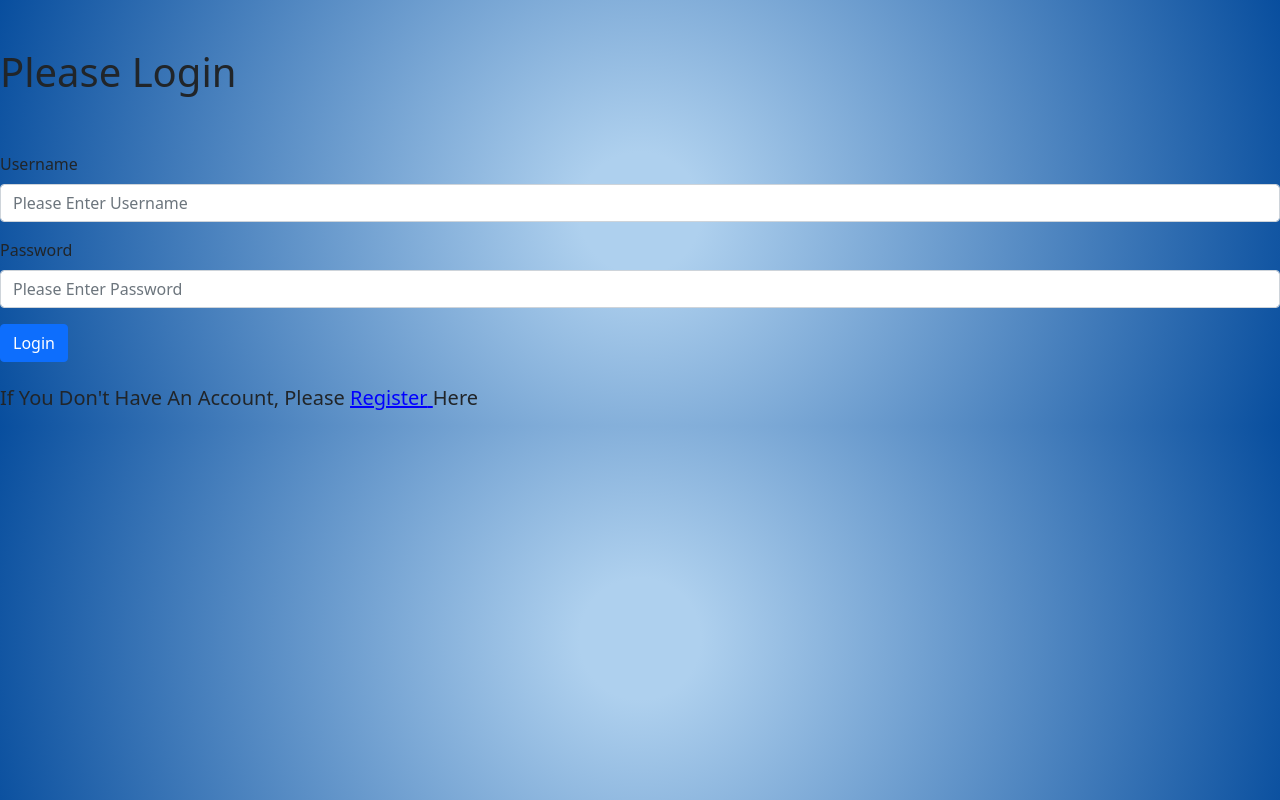
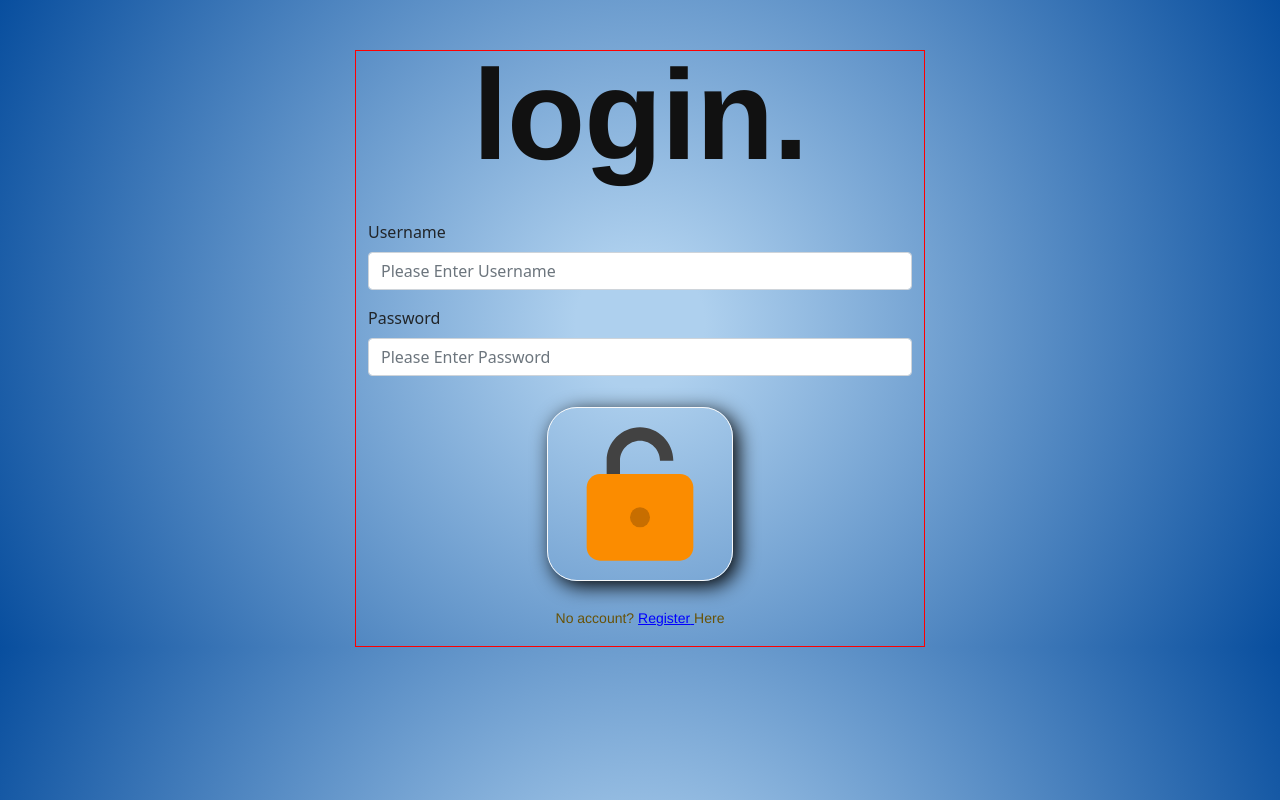
Before and after one commit to whejy/myVault, a React (Create React App) app in the folder frontend/: page / in a window 1280 px wide. Built offline with nearby package versions, Linux system fonts and the light colour scheme.

Commit message:
styled login page

```diff
--- a/frontend/src/App.css
+++ b/frontend/src/App.css
@@ -1,26 +1,27 @@
+.app-title {
+  color: #111;
+  padding-bottom: 25px;
+  font-family: 'Helvetica Neue', sans-serif;
+  font-size: 15vw;
+  font-weight: bold;
+  letter-spacing: -1px;
+  line-height: 1;
+  text-align: center;
+}
+
 body {
+  padding-top: 50px;
   background: rgb(174,208,238);
   background: radial-gradient(circle, rgba(174,208,238,1) 9%, rgba(8,78,158,1) 100%);
 }
 
-#app-title
-  { color: #111; padding-bottom: 25px; font-family: 'Helvetica Neue', sans-serif; font-size: 15vw; font-weight: bold; letter-spacing: -1px; line-height: 1; text-align: center; }
-
-
-  .button-outline {
-    border: 0 !important;
-  }
-
-
-.card-icons {
-  padding: 15px 10px 15px 10px;
-  user-select: none;
-  cursor: pointer;
-
+.button-outline {
+  border: 0 !important;
 }
 
-.card-header-footer {
-  border-radius: 10px !important;
+#card-body {
+  padding-top: 30px;
+  padding-bottom: 30px;
 }
 
 .card-body-titles {
@@ -29,54 +30,27 @@ body {
   font-weight: lighter;
 }
 
-
-.icons-footer {
-  padding-right: 45px;
+.card-header-footer {
+  border-radius: 10px !important;
 }
 
+.card-icons {
+  padding: 15px 10px 15px 10px;
+  user-select: none;
+  cursor: pointer;
+}
 
 #card-whole {
   border-radius: 15px;
   box-shadow: 5px 5px 20px black;
 }
 
-#card-body {
-  padding-top: 30px;
-  padding-bottom: 30px;
+.container-space {
+  margin-bottom: 30px;
 }
 
 #empty-search {
   font-style: oblique;
-}
-
-#search-container {
-  position: relative;
-}
-
-#search-reset {
-  position: absolute;
-  right: 20px;
-  top: 20%;
-}
-
-#search-input {
-  padding-right: 35px;
-}
-
-#search-reset:hover {
-  background-color: unset;
-  opacity: .5;
-}
-
-#search-reset:focus {
-  background-color: unset;
-  outline-color: white;
-  box-shadow: none;
-  opacity: .5;
-}
-
-#url-link {
-  padding: 20px;
 }
 
 .fake-link {
@@ -90,15 +64,74 @@ body {
   color: #4d7ae3;
 }
 
+.icons-footer {
+  padding-right: 45px;
+}
+
+.login-buttons {
+    box-shadow: 5px 5px 20px black;
+    border-radius: 30px !important;
+    margin-top: 15px;
+    margin-bottom: 25px;
+}
+
+p {
+  color: #685206;
+  font-family: 'Helvetica Neue', sans-serif;
+  font-size: 14px;
+  line-height: 24px;
+  margin: 0 0 24px;
+  text-align: justify;
+  text-justify: inter-word;
+}
+
 .padding-0{
   padding-right:0;
   padding-left:0;
 }
 
-.container-space {
-  margin-bottom: 30px;
-}
-
 .radio-button-label {
   margin-right: 20px;
 }
+
+#search-container {
+  position: relative;
+}
+
+#search-input {
+  padding-right: 35px;
+}
+
+#search-reset {
+  position: absolute;
+  right: 20px;
+  top: 20%;
+}
+
+#search-reset:focus {
+  background-color: unset;
+  outline-color: white;
+  box-shadow: none;
+  opacity: .5;
+}
+
+#search-reset:hover {
+  background-color: unset;
+  opacity: .5;
+}
+
+
+#url-link {
+  padding: 20px;
+}
+
+
+/* .test {
+    height: 100px;
+    transition: height 300ms;
+    width: 100px;
+}
+
+.is-active {
+  height: 25em;
+} */
--- a/frontend/src/App.js
+++ b/frontend/src/App.js
@@ -31,9 +31,7 @@ function App() {
           // Add password visibility state and random color for card decoration
           resp.map((el) => {
             el.visibility = false;
-            if (!el.url) {
-              el.color = randomColor({ format: "rgba", alpha: 0.5 });
-            }
+            el.color = getColor();
             return el;
           })
         )
@@ -91,15 +89,19 @@ function App() {
     }
 
     if (action === "insert") {
-      article.color = randomColor({ format: "rgba", alpha: 0.25 });
+      article.color = getColor();
       setArticles([article, ...articles]);
     }
+  };
+
+  const getColor = () => {
+    return randomColor({ format: "rgba", alpha: 0.5 });
   };
 
   return (
     <Container fluid>
       <Row>
-        <div id="app-title">myVault.</div>
+        <Col className="app-title">myVault.</Col>
       </Row>
       <Row style={{ paddingBottom: "5px" }}>
         <Col className="d-flex g-4 justify-content-center">
--- a/frontend/src/components/ArticleList.js
+++ b/frontend/src/components/ArticleList.js
@@ -60,7 +60,7 @@ function ArticleList(props) {
                 key={article.id}
                 className="d-flex"
                 xs={"10"}
-                sm={"6"}
+                sm={"7"}
                 md={"5"}
                 lg={"4"}
                 xl={"3"}
@@ -74,13 +74,13 @@ function ArticleList(props) {
                   >
                     <Row>
                       <Col
-                        sm={"9"}
+                        sm={"8"}
                         className="d-flex align-items-center justify-content-center justify-content-sm-start"
                       >
                         {article.description && <i>{article.description}</i>}
                       </Col>
                       <Col
-                        sm={"3"}
+                        sm={"4"}
                         className="d-flex justify-content-center justify-content-sm-end"
                       >
                         <span
@@ -116,7 +116,7 @@ function ArticleList(props) {
                     id="card-body"
                     className="d-flex justify-content-center"
                   >
-                    <Col xs={"6"}>
+                    <Col xs={"8"}>
                       <span className="card-body-titles">Username:</span>{" "}
                       <h3>{article.username}</h3>
                       <br />
@@ -128,7 +128,7 @@ function ArticleList(props) {
                       </h3>
                     </Col>
                     <Col
-                      xs={"6"}
+                      xs={"4"}
                       className="d-flex justify-content-center align-items-center"
                     >
                       {article.url ? (
--- a/frontend/src/components/FormModal.js
+++ b/frontend/src/components/FormModal.js
@@ -73,6 +73,18 @@ function FormModal(props) {
         <ModalBody>
           {props.article ? (
             <div className="mb-3">
+              <label htmlFor="description" className="form-label">
+                Description
+              </label>
+              <input
+                type="text"
+                className="form-control"
+                id="description"
+                placeholder="Please enter a description"
+                value={description}
+                onChange={(e) => setDescription(e.target.value)}
+              />
+
               <label htmlFor="username" className="form-label">
                 Username
               </label>
@@ -98,18 +110,6 @@ function FormModal(props) {
                 onChange={(e) => setPassword(e.target.value)}
               />
               {formError.password && <div>Please Provide a Password</div>}
-
-              <label htmlFor="description" className="form-label">
-                Optional: Description
-              </label>
-              <input
-                type="text"
-                className="form-control"
-                id="description"
-                placeholder="Please enter a description"
-                value={description}
-                onChange={(e) => setDescription(e.target.value)}
-              />
 
               <label htmlFor="url" className="form-label">
                 Optional: URL
--- a/frontend/src/components/Login.js
+++ b/frontend/src/components/Login.js
@@ -2,7 +2,19 @@ import React, { useState, useEffect } from "react";
 import APIService from "../APIService";
 import { useCookies } from "react-cookie";
 import { useNavigate } from "react-router-dom";
-import { Alert, Input, Col, Row } from "reactstrap";
+import {
+  Alert,
+  Form,
+  FormGroup,
+  Label,
+  Button,
+  FormText,
+  Input,
+  Container,
+  Col,
+  Row,
+} from "reactstrap";
+import { FcLock, FcUnlock } from "react-icons/fc";
 
 function Login() {
   const [username, setUsername] = useState("");
@@ -14,6 +26,7 @@ function Login() {
     username: false,
     password: false,
   });
+  const [loginSuccess, setLoginSuccess] = useState(false);
   let navigate = useNavigate();
 
   useEffect(() => {
@@ -28,11 +41,16 @@ function Login() {
     setFormError({ username: false, password: false });
   }, [isLogin]);
 
-  const loginBtn = () => {
+  const loginBtn = (e) => {
     if (username && password) {
       setFormError({ username: false, password: false });
       APIService.LoginUser({ username, password })
-        .then((resp) => setToken("mytoken", resp.token))
+        .then((resp) => {
+          setLoginSuccess(true);
+          setTimeout(() => {
+            setToken("mytoken", resp.token);
+          }, 800);
+        })
         .catch((error) => setError(error));
     } else {
       setError("");
@@ -53,20 +71,20 @@ function Login() {
   };
 
   return (
-    <div className="App">
-      <br />
-      <br />
-      {isLogin ? <h1>Please Login</h1> : <h1>Please Register</h1>}
-      <br />
-      <br />
-
-      <div className="mb-3">
-        <label htmlFor="username" className="form-label">
-          Username
-        </label>
+    <Container className="d-flex justify-content-center">
+      <Row className="flex-grow-1 justify-content-center align-items-center">
+        <Col md={"6"} style={{ border: "1px solid red" }}>
+          <Form>
+            <FormGroup row>
+              <Col style={{ fontSize: "10vw" }} className="app-title">
+                {isLogin ? "login." : "register."}
+              </Col>
+            </FormGroup>
+            <FormGroup row>
+              <Col>
+                <Label htmlFor="username">Username</Label>
                 <Input
                   type="text"
-          className="form-control"
                   id="username"
                   placeholder="Please Enter Username"
                   onChange={(e) => setUsername(e.target.value)}
@@ -75,15 +93,16 @@ function Login() {
                 {formError.username && (
                   <Alert color="danger">Please Provide a Username</Alert>
                 )}
-      </div>
+              </Col>
+            </FormGroup>
 
-      <div className="mb-3">
-        <label htmlFor="password" className="form-label">
+            <FormGroup row>
+              <Col>
+                <Label htmlFor="password" className="form-label">
                   Password
-        </label>
+                </Label>
                 <Input
                   type="password"
-          className="form-control"
                   id="password"
                   placeholder="Please Enter Password"
                   onChange={(e) => setPassword(e.target.value)}
@@ -92,40 +111,58 @@ function Login() {
                 {formError.password && (
                   <Alert color="danger">Please Provide a Password</Alert>
                 )}
-      </div>
-
+              </Col>
+            </FormGroup>
+            <Row>
+              <Col className="d-flex justify-content-center">
                 {error ? <div>{error.message}</div> : null}
                 {isLogin ? (
-        <button onClick={loginBtn} className="btn btn-primary">
-          Login
-        </button>
+                  <Button
+                    className="login-buttons"
+                    outline
+                    color="light"
+                    onClick={loginBtn}
+                  >
+                    {/* <FcLock className="z-index-1" size={"25em"} /> */}
+                    {loginSuccess ? (
+                      <FcLock className="z-index-1" size={"25em"} />
                     ) : (
-        <button onClick={registerBtn} className="btn btn-primary">
+                      <FcUnlock size={"10em"} />
+                    )}
+                  </Button>
+                ) : (
+                  <Button color="primary" onClick={registerBtn}>
                     Register
-        </button>
+                  </Button>
                 )}
-
-      <div className="mb-3">
-        <br />
+              </Col>
+            </Row>
+            <Row>
+              <Col className="d-flex justify-content-center">
                 {isLogin ? (
-          <h5>
-            If You Don't Have An Account, Please{" "}
+                  <p>
+                    No account?{" "}
                     <span className="fake-link" onClick={() => setLogin(false)}>
                       Register{" "}
                     </span>
                     Here
-          </h5>
+                  </p>
                 ) : (
-          <h5>
+                  <p>
                     If You Have An Account, Please{" "}
                     <span className="fake-link" onClick={() => setLogin(true)}>
                       Login{" "}
                     </span>
                     Here
-          </h5>
+                  </p>
                 )}
-      </div>
-    </div>
+              </Col>
+            </Row>
+          </Form>
+          {/* <FcUnlock /> */}
+        </Col>
+      </Row>
+    </Container>
   );
 }
 
```
Also changed, not shown: 1 other file (tests, documents, lock files or other folders). Lines whose indentation alone changed are shown as unchanged.
